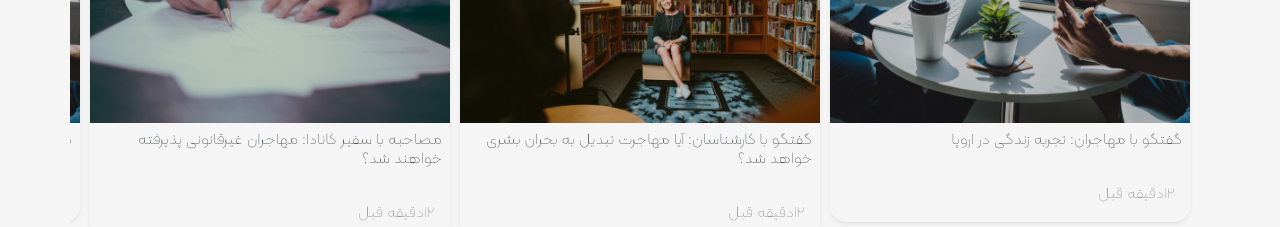
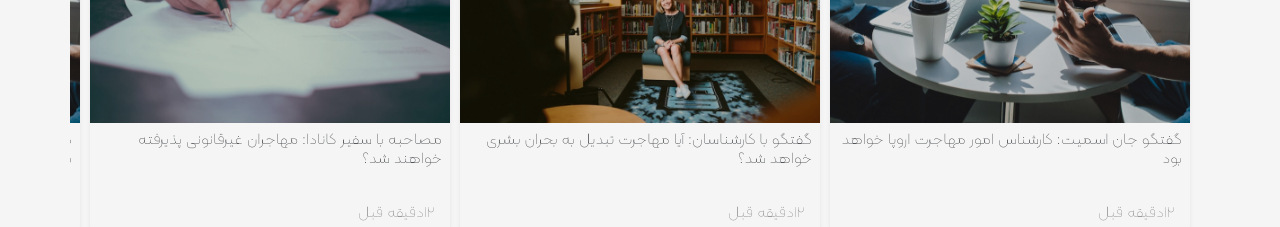
Before and after one commit to suriya-work/page-media, a plain HTML site: page homePage.html in a window 1280 px wide. Shown: the part 3960-4187 px from the top of the page. Drawn offline with nearby package versions, Linux system fonts and the light colour scheme.

Commit message:
home page

```diff
--- a/homePage.html
+++ b/homePage.html
@@ -1719,7 +1719,7 @@
                             <article>
                                 <div class="shadow-sm bg-body-tertiary rounded-4 ">
                                     <img src="assets/images/Rectangle10.png" alt="re" class="img-fluid">
-                                    <h3 class="fs-6 p-2">گفتگو با مهاجران: تجربه زندگی در اروپا</h3>
+                                    <h3 class="fs-6 p-2">گفتگو جان اسمیت: کارشناس امور مهاجرت اروپا خواهد بود</h3>
                                     <div class="d-flex justify-content-between p-3">
                                         <span class="text-black-50">12دقیقه قبل</span>
                                     </div>
@@ -1757,7 +1757,8 @@
                             <article>
                                 <div class="shadow-sm bg-body-tertiary rounded-4">
                                     <img src="assets/images/Rectangle10.png" alt="re" class="img-fluid">
-                                    <h3 class="fs-6 p-2">مستند: زندگی مهاجران در امریکا</h3>
+                                    <h3 class="fs-6 p-2">گفتگو جان اسمیت: کارشناس امور مهاجرت اروپا خواهد بود</h3>
+
                                     <div class="d-flex justify-content-between p-3">
                                         <span class="text-black-50">12دقیقه قبل</span>
 
@@ -1769,7 +1770,8 @@
                             <article>
                                 <div class="shadow-sm bg-body-tertiary rounded-4">
                                     <img src="assets/images/Rectangle 3.png" alt="re" class="img-fluid">
-                                    <h3 class="fs-6 p-2">مستند: زندگی مهاجران در امریکا</h3>
+                                    <h3 class="fs-6 p-2">گفتگو جان اسمیت: کارشناس امور مهاجرت اروپا خواهد بود</h3>
+
                                     <div class="d-flex justify-content-between p-3">
                                         <span class="text-black-50">12دقیقه قبل</span>
 
```
